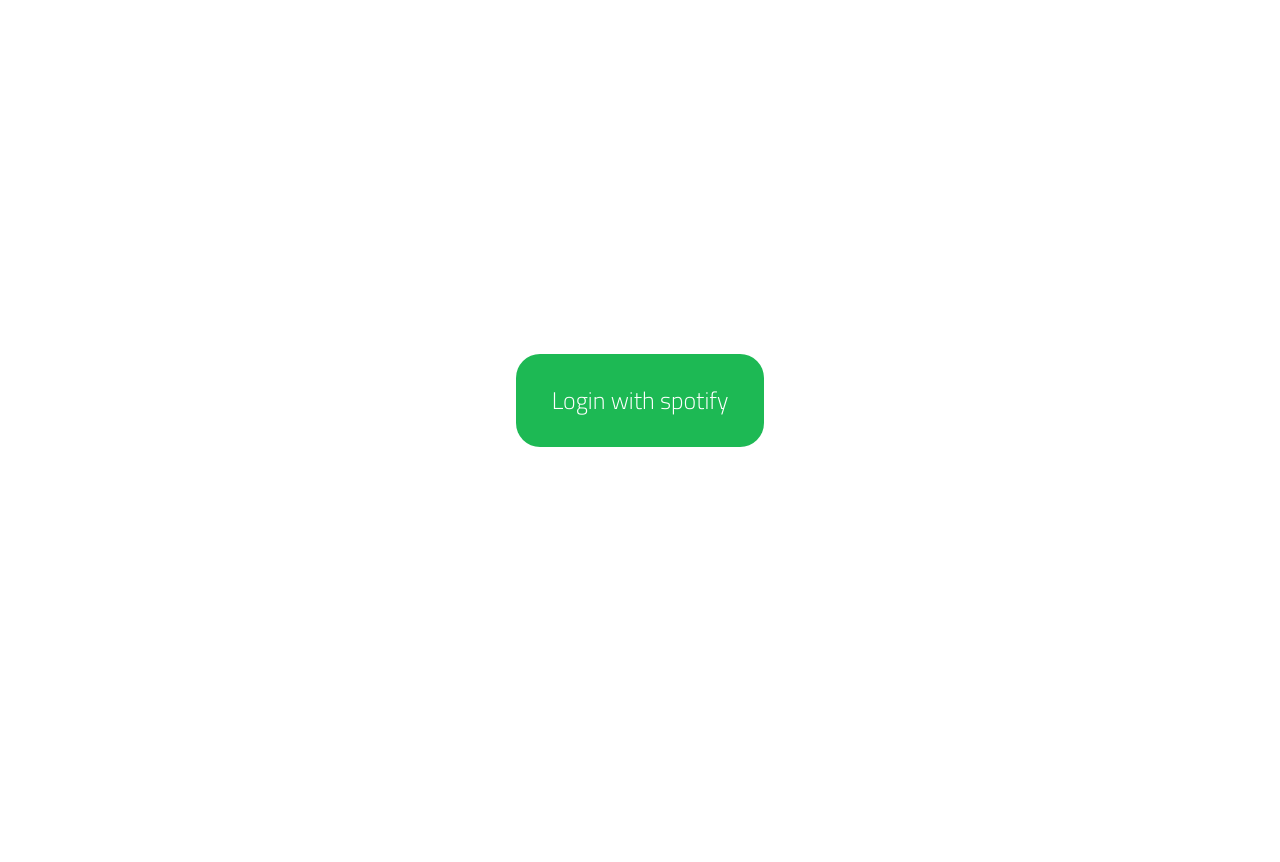
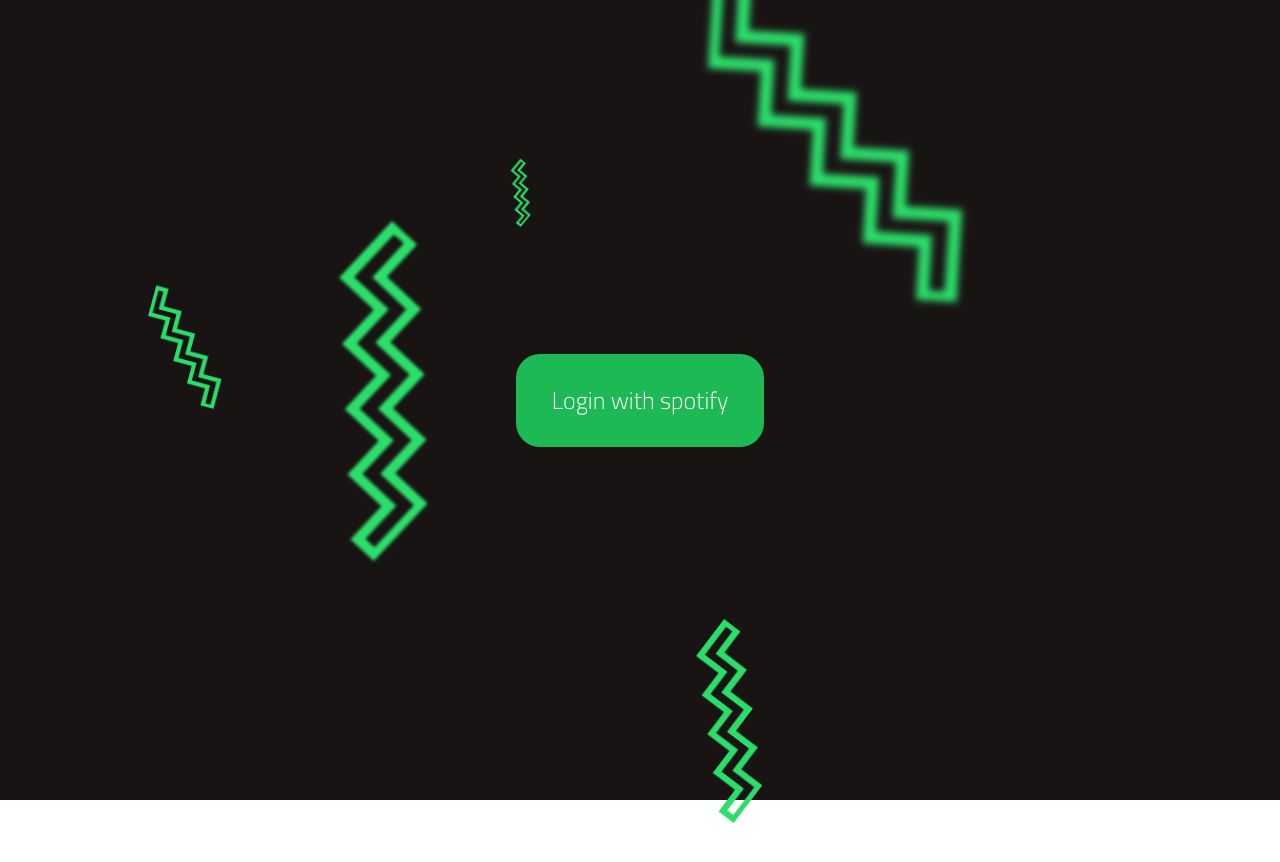
Before and after one commit to rekeye/listify, a React (Create React App) app in the folder client/: page / in a window 1280 px wide. Shown: the top 862 px of the page. Before the commit the page ends 800 px from the top, so only its background shows below. Built offline with nearby package versions, Linux system fonts and the light colour scheme; the HTML template or start-up script is replaced by a standard one.

Commit message:
moving background svgs animation

```diff
--- a/client/src/components/AnimatedBackground.js
+++ b/client/src/components/AnimatedBackground.js
@@ -1,7 +1,64 @@
 import React from "react";
+import styled, { css } from "styled-components";
+import { ReactComponent as FloatingSvg } from "../assets/floating.svg";
+
+//#region styled components
+const createCSS = (total) => {
+  let styles = "";
+  for (let i = 1; i <= total; i++) {
+    styles += `
+        &:nth-child(${i}) {
+            left: ${Math.random() * (120 - 1) + 1 - 20}%;
+            animation: raise-${i} ${6 + Math.random(15)}s linear infinite;
+            animation-delay: ${Math.random() * (5 - 1) + 1 - 5}s;
+            transform: scale(${0.3 * i - 0.6}) rotate(${
+      Math.random() * (360 - 1) + 1
+    }deg);
+            z-index: ${i};
+            filter: blur(${i - 6}px);
+
+            @keyframes raise-${i} {
+                to {
+                    bottom: 150vh;
+                    transform: scale(${0.3 * i - 0.6}) rotate(${
+      Math.random() * (360 - 1) + 1
+    }deg);
+                }
+            }
+        }
+    `;
+  }
+
+  return css`
+    ${styles}
+  `;
+};
+
+const Container = styled.div`
+  perspective-origin: 50% 50%;
+`;
+const StyledFloatingSvg = styled(FloatingSvg)`
+  stroke: var(--light-brand-green);
+  position: absolute;
+  bottom: -100vh;
+  transform-style: preserve-3d;
+  ${createCSS(8)}
+`;
+//#endregion
 
 const AnimatedBackground = () => {
-  return <div></div>;
+  return (
+    <Container>
+      <StyledFloatingSvg />
+      <StyledFloatingSvg />
+      <StyledFloatingSvg />
+      <StyledFloatingSvg />
+      <StyledFloatingSvg />
+      <StyledFloatingSvg />
+      <StyledFloatingSvg />
+      <StyledFloatingSvg />
+    </Container>
+  );
 };
 
 export default AnimatedBackground;
--- a/client/src/styles/main.css
+++ b/client/src/styles/main.css
@@ -2,6 +2,7 @@
 :root {
   --base-brand-black: #191414;
   --base-brand-green: #1db954;
+  --light-brand-green: #2bde6a;
 }
 
 * {
--- a/client/src/styles/main.scss
+++ b/client/src/styles/main.scss
@@ -3,6 +3,7 @@
 :root {
   --base-brand-black: #191414;
   --base-brand-green: #1db954;
+  --light-brand-green: #2bde6a;
 }
 
 * {
--- a/client/src/views/Login.js
+++ b/client/src/views/Login.js
@@ -1,13 +1,18 @@
 import React from "react";
 import styled from "styled-components";
+import AnimatedBackground from "../components/AnimatedBackground";
 
 //#region styled components
 const MainContainer = styled.main`
+  background: var(--base-brand-black);
+`;
+const Content = styled.div`
+  position: relative;
+  z-index: 10;
+  min-height: 100vh;
   display: flex;
   align-items: center;
   justify-content: center;
-  background: white;
-  min-height: 100vh;
 `;
 const LinkBtn = styled.div`
   border-radius: 1em;
@@ -29,11 +34,16 @@
 //#endregion
 
 const Login = () => {
+  document.body.style.overflow = "hidden";
+
   return (
     <MainContainer>
-      <a href={AUTH_URL}>
-        <LinkBtn>Login with spotify</LinkBtn>
-      </a>
+      <AnimatedBackground />
+      <Content>
+        <a href={AUTH_URL}>
+          <LinkBtn>Login with spotify</LinkBtn>
+        </a>
+      </Content>
     </MainContainer>
   );
 };
```
Also changed, not shown: 1 other file (tests, documents, lock files or other folders).
